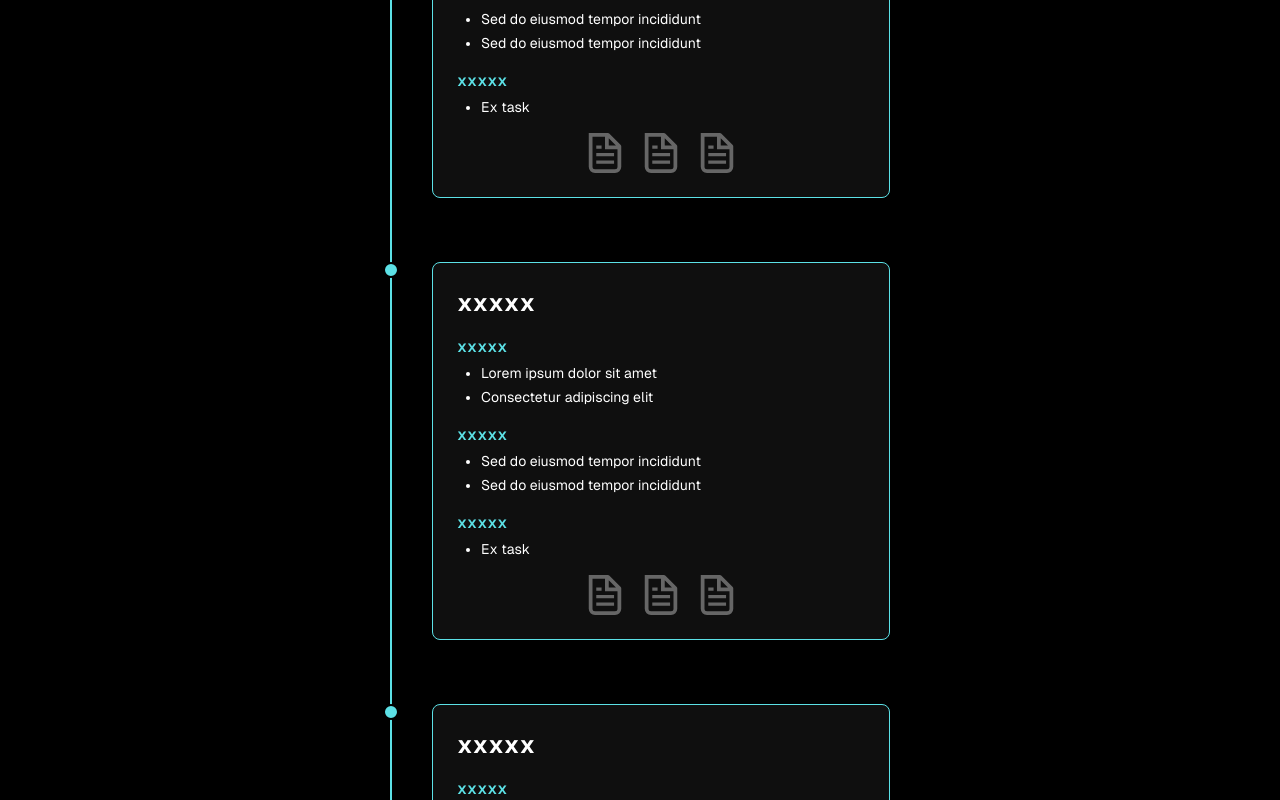
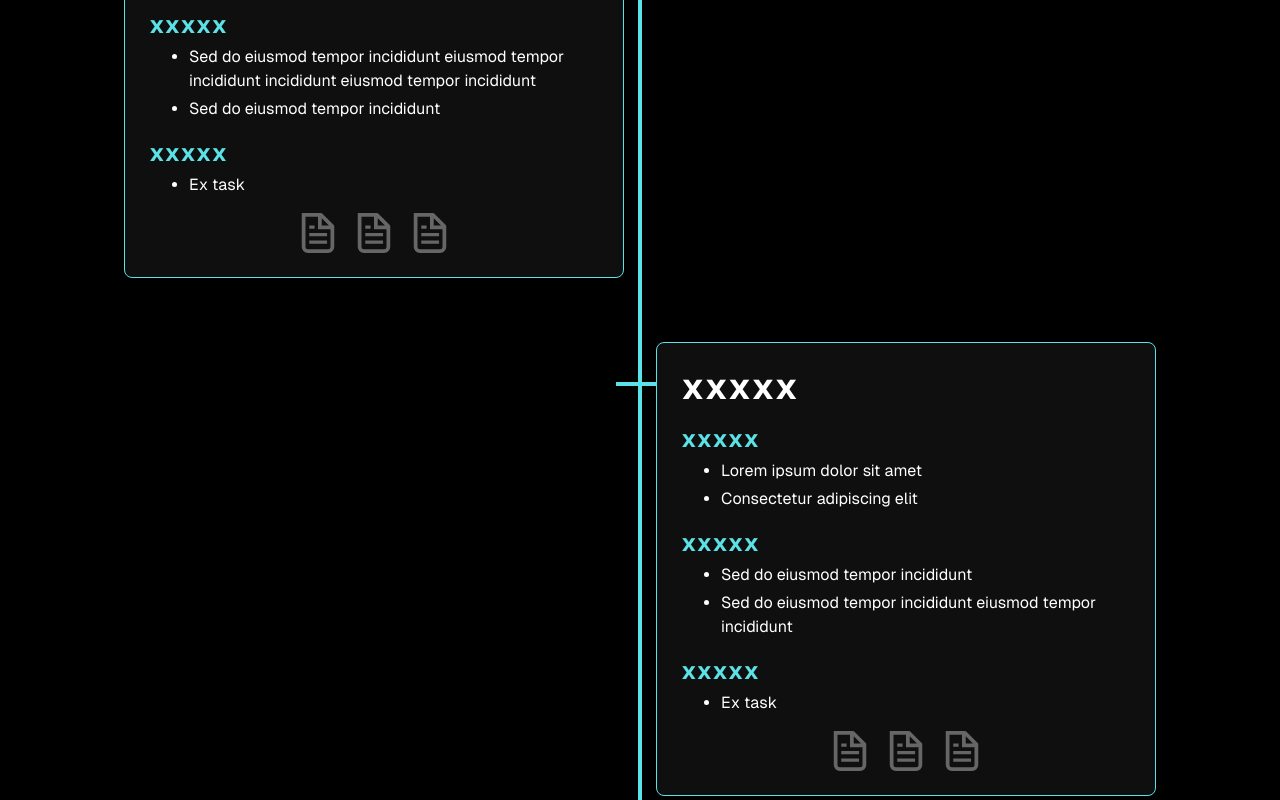
Before and after one commit to DavyR01/davyrobert-portfolio, a Next.js app: page / in a window 1280 px wide. Shown: the part 1280-2080 px from the top of the page. Built offline with nearby package versions, Linux system fonts and the light colour scheme.

Commit message:
update section MesEexperiences

```diff
--- a/src/app/components/MesExperiences.tsx
+++ b/src/app/components/MesExperiences.tsx
@@ -16,7 +16,7 @@ const MesExperiences = () => {
             {
                title: 'xxxxx',
                tasks: [
-                  'Sed do eiusmod tempor incididunt',
+                  'Sed do eiusmod tempor incididunt eiusmod tempor incididunt incididunt eiusmod tempor incididunt',
                   'Sed do eiusmod tempor incididunt',
                ],
             },
@@ -43,7 +43,7 @@ const MesExperiences = () => {
                title: 'xxxxx',
                tasks: [
                   'Sed do eiusmod tempor incididunt',
-                  'Sed do eiusmod tempor incididunt',
+                  'Sed do eiusmod tempor incididunt eiusmod tempor incididunt',
                ],
             },
             {
@@ -85,29 +85,37 @@ const MesExperiences = () => {
 
    return (
       <section id="experience" className="pt-52 text-white px-4">
-         <h2 className="text-center text-[#5ce1e6] uppercase text-3xl font-bold mb-12">
+         <h2 className="text-center text-[#5ce1e6] uppercase text-4xl font-bold mb-12">
             <span className="italic text-white">Mes</span> Expériences
          </h2>
 
-         <div className="relative border-l-2 border-[#5ce1e6] mx-auto w-full max-w-[500px]">            {data.map((item, i) => (
-            <div key={i} className="relative pl-10 mb-16">
-               {/* Timeline point */}
-               <div className="absolute top-0 left-[-9px] w-4 h-4 bg-[#5ce1e6] rounded-full border-2 border-black"></div>
-
-               <div className="bg-[#0f0f0f] border border-[#5ce1e6] rounded-lg p-6">
-                  <h2 className="text-2xl font-bold mb-4">{item.year}</h2>
-
+         <div className="relative mx-auto w-full max-w-[700px]">
+            {/* Ligne centrale */}
+            <div className="absolute top-0 left-1/2 -translate-x-1/2 h-full w-1 bg-[#5ce1e6] z-0 rounded"></div>
+            {data.map((item, i) => (
+               <div
+                  key={i}
+                  className="relative w-full flex mb-16"
+               >
+                  {/* Colonne gauche */}
+                  {i % 2 === 0 ? (
+                     <>
+                        <div className="w-1/2 flex justify-end pr-4">
+                           <div className="relative">
+                              {/* Trait horizontal entre la carte et la barre centrale */}
+                              <div className="absolute top-10 right-[-40px] h-1 w-10 bg-[#5ce1e6] z-20"></div>
+                              <div className="bg-[#0f0f0f] border border-[#5ce1e6] rounded-lg p-6 w-[320px] sm:w-[350px] md:w-[500px] text-base">
+                                 <h2 className="text-4xl font-bold mb-4">{item.year}</h2>
                                  {item.experiences.map((exp, idx) => (
                                     <div key={idx} className="mb-4">
-                        <h3 className="text-[#5ce1e6] font-semibold">{exp.title}</h3>
-                        <ul className="list-disc ml-6 mt-1 text-sm space-y-1">
+                                       <h3 className="text-[#5ce1e6] font-bold text-2xl">{exp.title}</h3>
+                                       <ul className="list-disc ml-10 mt-1 space-y-1">
                                           {exp.tasks.map((task, j) => (
                                              <li key={j}>{task}</li>
                                           ))}
                                        </ul>
                                     </div>
                                  ))}
-
                                  <div className="flex flex-wrap justify-center gap-4 mt-4">
                                     {item.icons.map((icon, k) => (
                                        <Image
@@ -122,6 +130,46 @@ const MesExperiences = () => {
                                  </div>
                               </div>
                            </div>
+                        </div>
+                        <div className="w-1/2"></div>
+                     </>
+                  ) : (
+                     <>
+                        <div className="w-1/2"></div>
+                        <div className="w-1/2 flex justify-start pl-4">
+                           <div className="relative">
+                              {/* Trait horizontal entre la carte et la barre centrale */}
+                              <div className="absolute top-10 left-[-40px] h-1 w-10 bg-[#5ce1e6] z-20"></div>
+                              <div className="bg-[#0f0f0f] border border-[#5ce1e6] rounded-lg p-6 w-[320px] sm:w-[350px] md:w-[500px] text-base">
+                                 <h2 className="text-4xl font-bold mb-4">{item.year}</h2>
+                                 {item.experiences.map((exp, idx) => (
+                                    <div key={idx} className="mb-4">
+                                       <h3 className="text-[#5ce1e6] font-bold text-2xl">{exp.title}</h3>
+                                       <ul className="list-disc ml-10 mt-1 space-y-1">
+                                          {exp.tasks.map((task, j) => (
+                                             <li key={j}>{task}</li>
+                                          ))}
+                                       </ul>
+                                    </div>
+                                 ))}
+                                 <div className="flex flex-wrap justify-center gap-4 mt-4">
+                                    {item.icons.map((icon, k) => (
+                                       <Image
+                                          key={k}
+                                          src="/file.svg"
+                                          alt={icon}
+                                          width={40}
+                                          height={40}
+                                          className="hover:scale-110 transition-transform"
+                                       />
+                                    ))}
+                                 </div>
+                              </div>
+                           </div>
+                        </div>
+                     </>
+                  )}
+               </div>
             ))}
          </div>
       </section>
```
Lines whose indentation alone changed are shown as unchanged.
